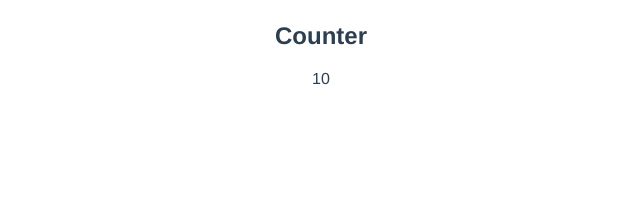
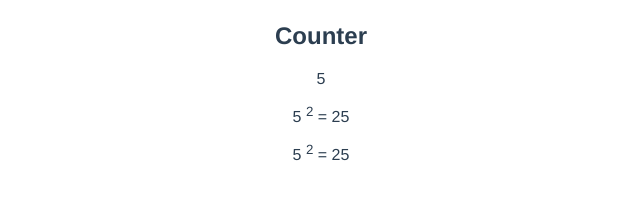
Before and after one commit to orion9ftf/03-fundamentos-vue, a Vue app: page / in a window 1280 px wide. Shown: the part 262-462 px from the top of the page, without its empty margins (319-959 px from the left). Built offline with nearby package versions, Linux system fonts and the light colour scheme.

Commit message:
computed properties

```diff
--- a/src/components/Counter.vue
+++ b/src/components/Counter.vue
@@ -1,11 +1,38 @@
 <template>
   <h2>Counter</h2>
-  <p>10</p>
+  <p>{{ counter }}</p>
+
+<!-- la idea no es sobrecargar al componente con ecuaciones: -->
+  <p>{{ counter }} <sup>2</sup> = {{ counter * counter }}</p>
+
+<!-- methods -->
+  <!-- <p>{{ counter }} <sup>2</sup> = {{ getSquareValue() }}</p> -->
+
+<!-- computed -->
+  <p>{{ counter }} <sup>2</sup> = {{ squareCounter }}</p>
+
 </template>
 
 <script>
 export default {
   //name: 'Counter'
+  data() {
+    return {
+      counter: 5
+    }
+  },
+  methods: { //en este caso se dispara muchas veces el mismo método
+    getSquareValue(){
+      // console.log('getquareValue')
+      return this.counter * this.counter
+    }
+  },
+  computed: { //las propiedades computadas, se almacenan en el caché, lo cual es eficiente
+    squareCounter() {
+      // console.log('ejecución de propiedad computada')
+      return this.counter * this.counter
+    }
+  }
 }
 </script>
 
```
